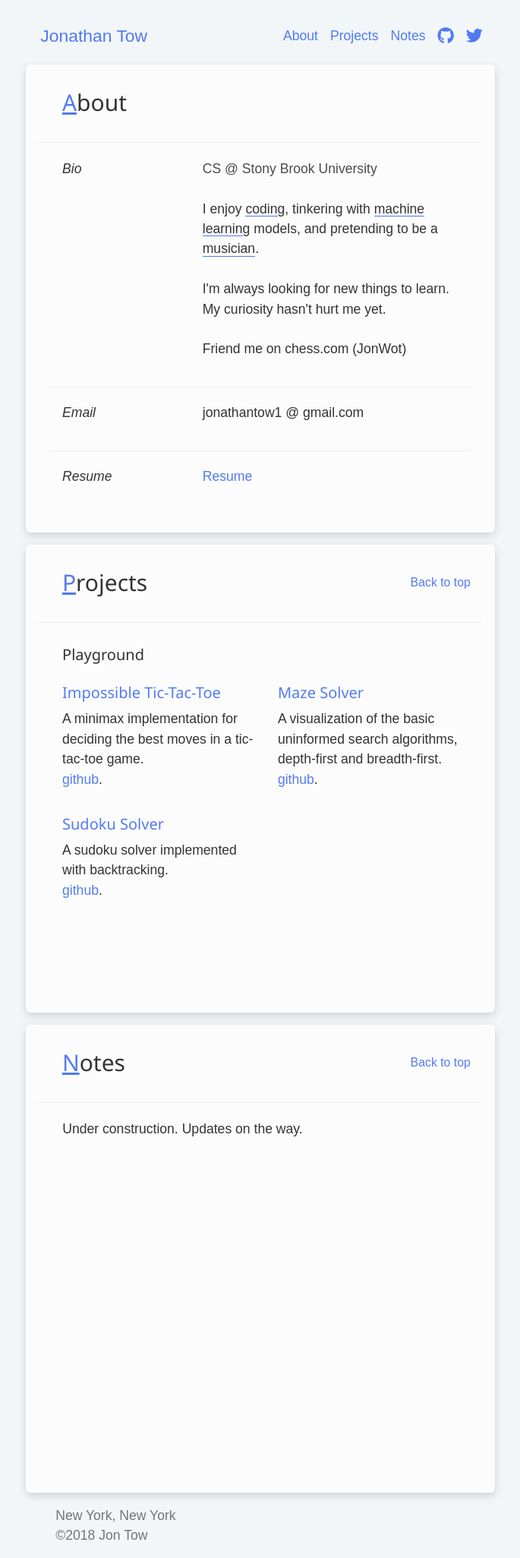
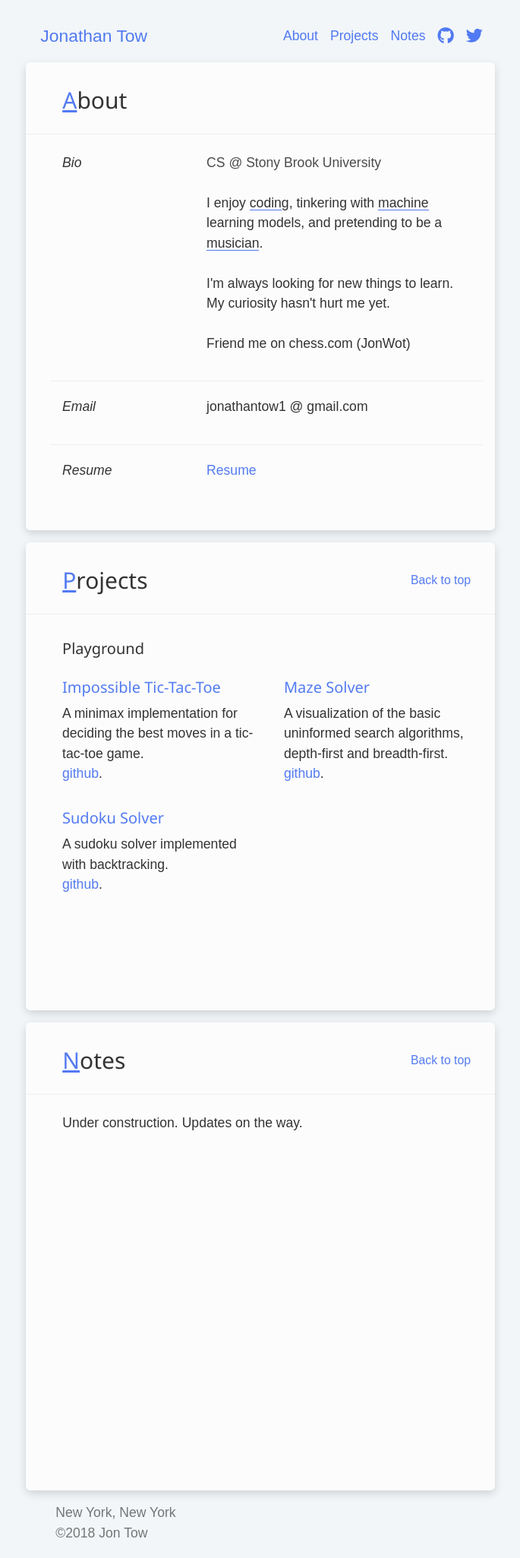
Before and after one commit to jon-tow/jon-tow.github.io, a Jekyll site: the page built from index.html, in a window 1280 px wide. Shown: the whole page at 76% size, without its empty margins (297-982 px from the left). Built offline with Jekyll 4.4.1, drawn with Linux system fonts in a browser that asks for light colours; nearby versions of some CDN libraries.

Commit message:
update styles

```diff
--- a/_includes/_sections/about.html
+++ b/_includes/_sections/about.html
@@ -1,19 +1,17 @@
-<section class="w3-container w3-margin-bottom" id="about">
+<section class="w3-margin-bottom" id="about">
 
 
   <!-- Section Title Row -->
-  <div class="w3-container section-header">
+  <div class="pl-5 section-header">
     <h2 class="section-h2">
       <p>About</p>
     </h2>
   </div>
-  <hr>
 
 
   <!-- Content -->
+  <div class="pl-3 pt-4">
     <div class="w3-container">
-
-
       <!-- Bio Row -->
       <div class="w3-row">
         <!-- Row Title -->
@@ -48,7 +46,7 @@
       <!-- Email Row -->
       <div class="w3-row">
         <!-- Row Title -->
-      <div class="w3-third content-header pb-2">
+        <div class="w3-third content-header">
           <em>Email</em>
         </div>
         <!-- Row Content -->
@@ -65,7 +63,7 @@
       <!-- Resume Row -->
       <div class="w3-row mb-4">
         <!-- Row Title -->
-      <div class="w3-third content-header pb-2">
+        <div class="w3-third content-header">
           <em>Resume</em>
         </div>
         <!-- Row Content -->
@@ -78,8 +76,7 @@
         </div>
       </div>
       <!-- End of Resume Row -->
-
-
+    </div>
   </div>
   <!-- End of Content -->
 </section>
--- a/_includes/_sections/notes.html
+++ b/_includes/_sections/notes.html
@@ -1,8 +1,8 @@
-<section class="w3-container w3-margin-bottom" id="notes">
+<section class="w3-margin-bottom" id="notes">
 
 
   <!-- Section Title Row -->
-  <div class="w3-container section-header">
+  <div class="pl-5 section-header">
     <h2 class="section-h2">
       <p>Notes</p>
     </h2>
@@ -10,10 +10,8 @@
   </div>
 
 
-  <hr>
-
-
   <!-- Content -->
+  <div class="pl-3 pt-4">
     <div class="w3-container">
       <!-- Notes Row -->
       <div class="w3-row">
@@ -41,6 +39,6 @@
         </div>
       </div>
     </div>
-
+  </div>
 
 </section>
--- a/_includes/_sections/projects.html
+++ b/_includes/_sections/projects.html
@@ -1,8 +1,8 @@
-<section class="w3-container w3-margin-bottom" id="project">
+<section class="w3-margin-bottom" id="project">
 
 
   <!-- Section Title Row -->
-  <div class="w3-container section-header">
+  <div class="pl-5 section-header">
     <h2 class="section-h2">
       <p>Projects</p>
     </h2>
@@ -10,18 +10,15 @@
   </div>
 
 
-  <hr>
+  <!-- Content -->
+  <div class="pl-3 pt-4">
+  <div class="w3-container">
 
-
-  <!-- Content -->
-  <div class="w3-container">
 
     <!-- Playground -->
     <div class="content-header">
       <h4>Playground</h4>
     </div>
-
-
     <!-- Note Projects Row -->
     <div class="project-row row">
       <!-- Column Content -->
@@ -77,6 +74,6 @@
     </div>
   </div>
   <!-- End of Content -->
-
+<div>
 
 </section>
--- a/css/main.css
+++ b/css/main.css
@@ -142,10 +142,10 @@
 
 /* Section Styling */
 section {
-    margin-top: .4em;
+    margin-top: .2em;
     margin-bottom: 4em;
-    padding-bottom: 1em;
-    padding-top: 1em !important;
+    padding-bottom: .5em;
+    padding-top: .5em !important;
 
     height: auto;
     min-height: 35em;
@@ -163,6 +163,9 @@
   justify-content: flex-start;
   align-items: center;
   padding-left: 1.8em;
+  padding-top: .5em;
+  padding-bottom: .7em;
+  border-bottom: 1px solid #EEEEEE;
 }
 
 .section-h2 {
@@ -179,6 +182,7 @@
     font-size:.9em;
     width: 100%;
     text-align:right;
+    padding-right: 2em;
 }
 
 .slide {
```
Lines whose indentation alone changed are shown as unchanged.
